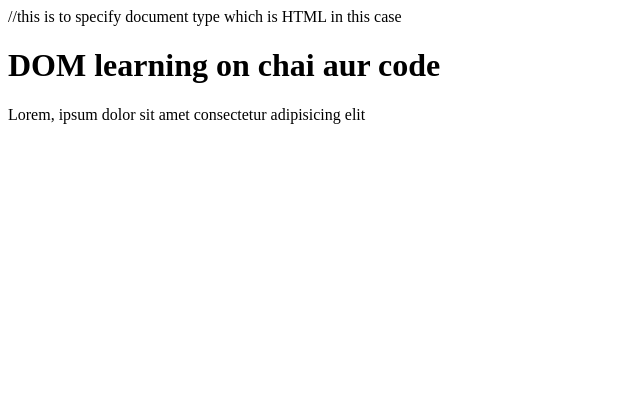
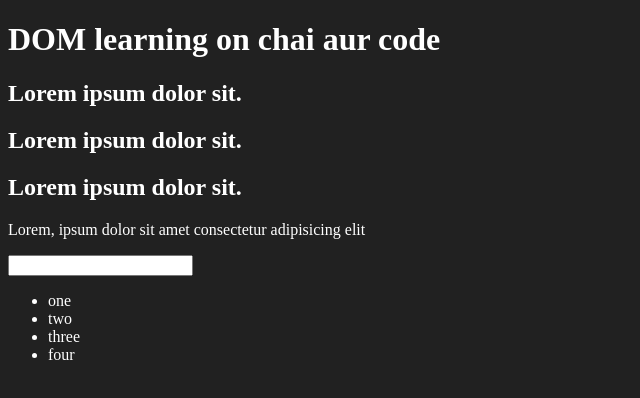
Before and after one commit to Yashanshav/js-basics, a plain HTML site: page 05_dom/01.html in a window 1280 px wide. Shown: the whole page, without its empty margins (0-640 px from the left). Drawn offline with Linux system fonts and the light colour scheme.

Commit message:
dom selectors node list and html collection

```diff
--- a/05_dom/01.html
+++ b/05_dom/01.html
@@ -1,13 +1,46 @@
-<!DOCTYPE html> //this is to specify document type which is HTML in this case
+<!-- this is to specify document type which is HTML in this case -->
+<!DOCTYPE html>
 <html lang="en">
 <head>
     <meta charset="UTF-8">
     <title>DOM learning</title>
+    <style>
+        .bg-black{
+            background-color: #212121;
+            color: #fff;
+        }
+    </style>
 </head>
-<body>
-    <div class = "bg-black">
-        <h1 class = "heading"> DOM learning on chai aur code </h1>
+<body class = "bg-black">
+    <div >
+        <h1 id="title" class = "heading"> DOM learning on chai aur code
+            <span style="display: none;"> test text</span>
+        </h1>
+        <h2>Lorem ipsum dolor sit.</h2>
+        <h2>Lorem ipsum dolor sit.</h2>
+        <h2>Lorem ipsum dolor sit.</h2>
         <p> Lorem, ipsum dolor sit amet consectetur adipisicing elit</p>
+        <input type="password" name="" id="">
+        <ul>
+            <li class="list-item">one</li>
+            <li class="list-item">two</li>
+            <li class="list-item">three</li>
+            <li class="list-item">four</li>
+        </ul>
     </div>
 </body>
 </html>
+
+<!--
+    Difference between innerHTML, innerContent, innerText?
+    innerText -> reads text as it is renders on screen.
+    innerContent -> reads text as it is markup, returns all the text whether it is rendered on screen or not, only deals with raw text and doesn't account for styles
+    innerHTML -> it displays all the HTML tags also
+-->
+
+<!--
+    How Node List and HTML Collection is different from arrays?
+    Node List doesn't have forEach but not map functionality
+    HTML Collection doesn't have forEach also
+    But they can be converted to arrays, if we want to perform any array like operation on the dom selectors
+-->
```
